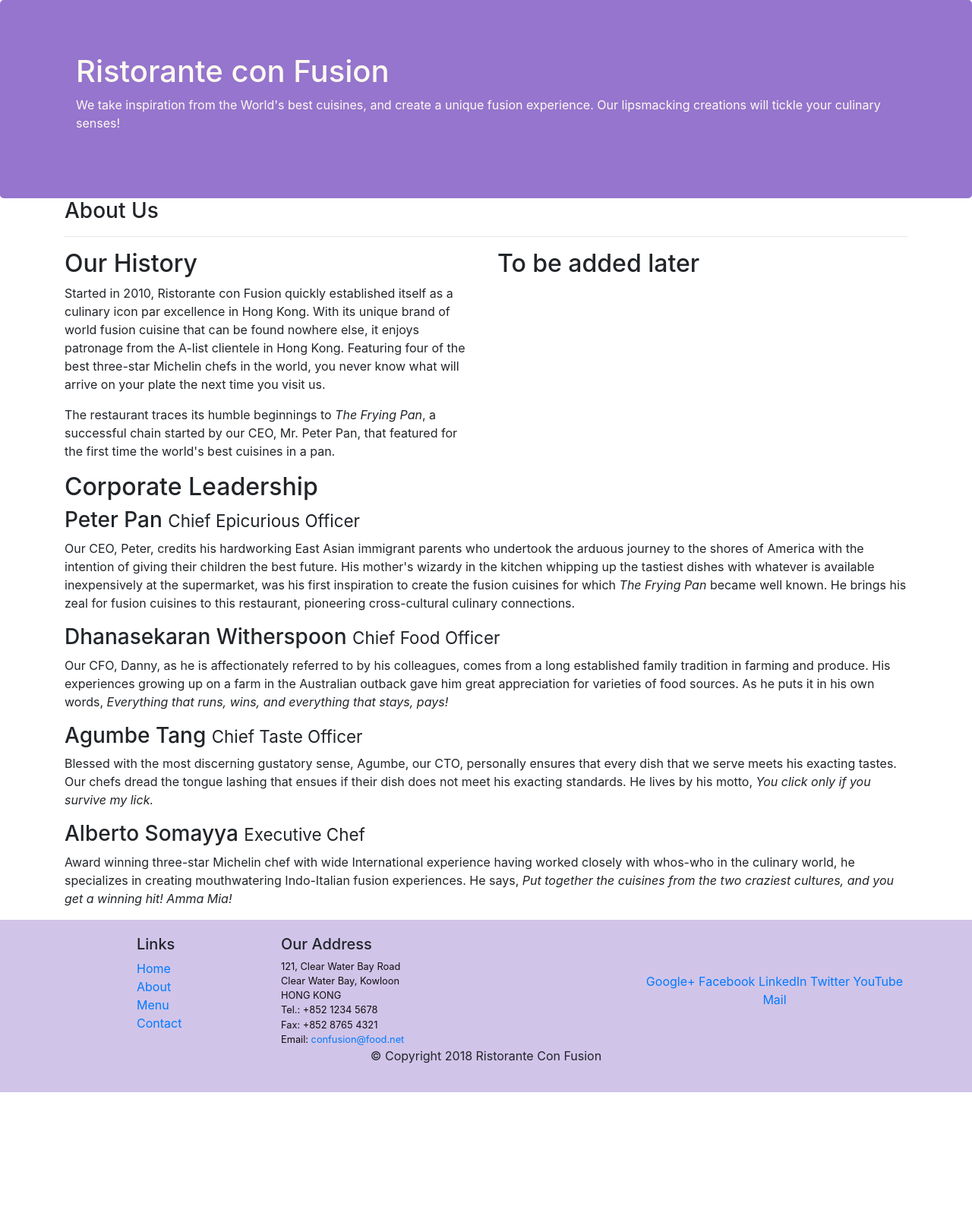
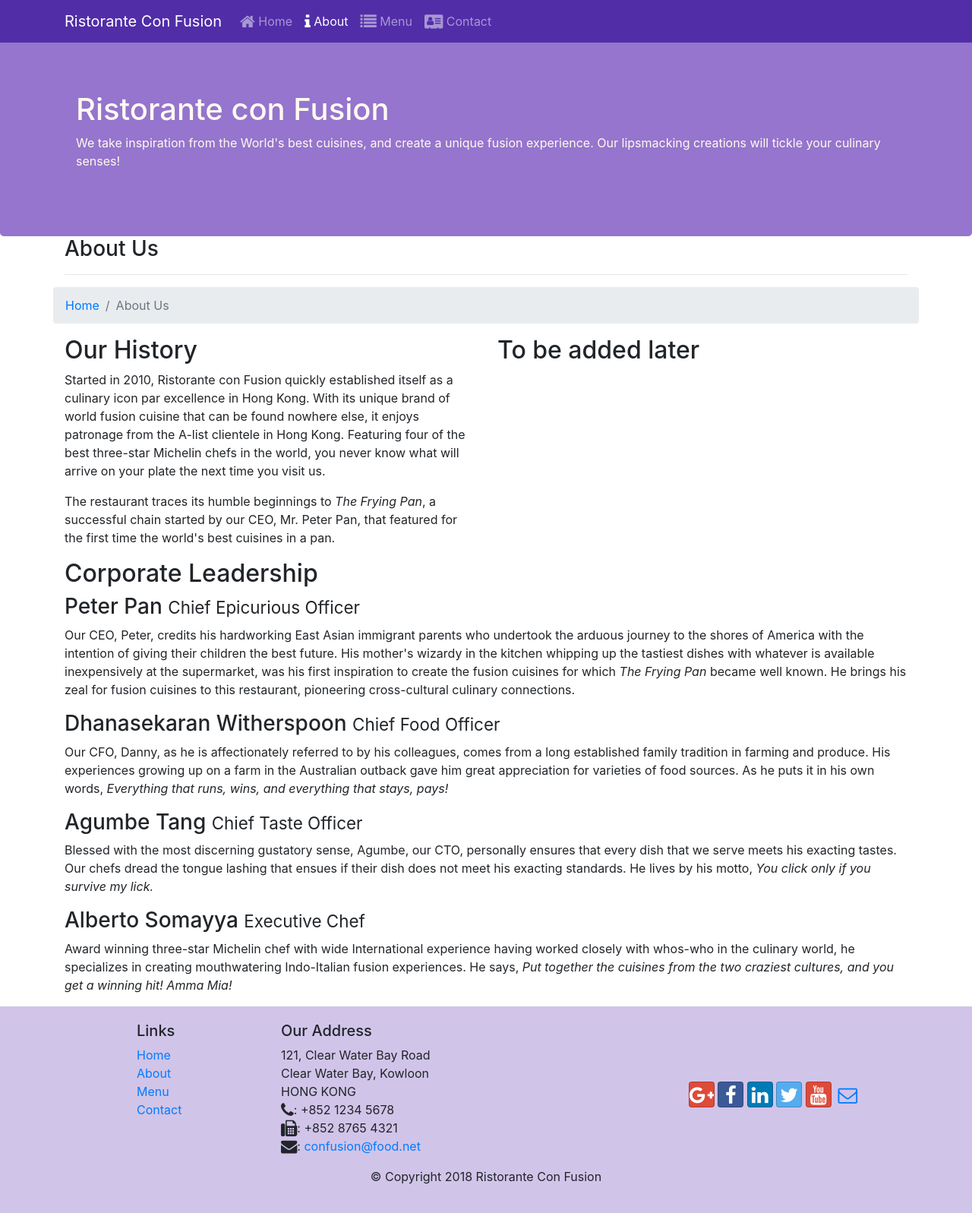
Before and after one commit to Austin17Lewis/conFusion4, a website: page aboutus.html in a window 1280 px wide. Shown: the whole page at 76% size. Before the commit the page ends 1438 px from the top, so only its background shows below. Drawn offline with nearby package versions, Linux system fonts and the light colour scheme.

Commit message:
Icon Fonts

```diff
--- a/aboutus.html
+++ b/aboutus.html
@@ -13,9 +13,28 @@
 
     <!--Custom CSS-->
     <link href="css/styles.css" rel="stylesheet">
+    <link rel="stylesheet" href="node_modules/font-awesome/css/font-awesome.min.css">
+    <link rel="stylesheet" href="node_modules/bootstrap-social/bootstrap-social.css">
 </head>
 
 <body>
+        <nav class="navbar navbar-dark navbar-expand-sm fixed-top">
+                <div class="container">
+                   <a class="navbar-brand" href="#">Ristorante Con Fusion</a>
+                   <div class="collapse navbar-collapse" id="Navbar">
+                        <ul class="navbar-nav mr-auto">
+                                <li class="nav-item"><a class="nav-link" href="./index.html"><span class="fa fa-home fa-lg"></span> Home</a></li>
+                                <li class="nav-item active"><a class="nav-link" href="#"><span class="fa fa-info fa-lg"></span> About</a></li>
+                                <li class="nav-item"><a class="nav-link" href="#"><span class="fa fa-list fa-lg"></span> Menu</a></li>
+                                <li class="nav-item"><a class="nav-link" href="#"><span class="fa fa-address-card fa-lg"></span> Contact</a></li>
+                        </ul>
+                    </div>
+                </div>
+                <button class="navbar-toggler" type="button" data-toggle="collapse" data-target="#Navbar">
+                        <span class="navbar-toggler-icon"></span>
+                    </button>
+            </nav>
+
     <header class="jumbotron">
         <div class="container">
             <div class="row row-header">
@@ -35,6 +54,10 @@
                 <h3>About Us</h3>
                 <hr>
             </div>
+            <ol class="col-12 breadcrumb">
+                    <li class="breadcrumb-item"><a href="./index.html">Home</a></li>
+                    <li class="breadcrumb-item active">About Us</li>
+                </ol>
         </div>
         <div class="row">
             <div class="co1-12 col-md-6">
@@ -98,20 +121,21 @@
                         121, Clear Water Bay Road<br>
                         Clear Water Bay, Kowloon<br>
                         HONG KONG<br>
-                        Tel.: +852 1234 5678<br>
-                        Fax: +852 8765 4321<br>
-                        Email: <a href="mailto:confusion@food.net">confusion@food.net</a>
+                        <i class="fa fa-phone fa-lg"></i>: +852 1234 5678<br>
+                      <i class="fa fa-fax fa-lg"></i>: +852 8765 4321<br>
+                      <i class="fa fa-envelope fa-lg"></i>:
+                      <a href="mailto:confusion@food.net">confusion@food.net</a>
                     </address>
                 </div>
                 <div class="col-12 col-sm-4 align-self-center">
-                    <div class="text-center">
-                        <a href="http://google.com/+">Google+</a>
-                        <a href="http://www.facebook.com/profile.php?id=">Facebook</a>
-                        <a href="http://www.linkedin.com/in/">LinkedIn</a>
-                        <a href="http://twitter.com/">Twitter</a>
-                        <a href="http://youtube.com/">YouTube</a>
-                        <a href="mailto:">Mail</a>
-                    </div>
+                        <div class="text-center">
+                                <a class="btn btn-social-icon btn-google" href="http://google.com/+"><i class="fa fa-google-plus"></i></a>
+                                <a class="btn btn-social-icon btn-facebook" href="http://www.facebook.com/profile.php?id="><i class="fa fa-facebook"></i></a>
+                                <a class="btn btn-social-icon btn-linkedin" href="http://www.linkedin.com/in/"><i class="fa fa-linkedin"></i></a>
+                                <a class="btn btn-social-icon btn-twitter" href="http://twitter.com/"><i class="fa fa-twitter"></i></a>
+                                <a class="btn btn-social-icon btn-google" href="http://youtube.com/"><i class="fa fa-youtube"></i></a>
+                                <a class="btn btn-social-icon" href="mailto:"><i class="fa fa-envelope-o"></i></a>
+                            </div>
                 </div>
             </div>
             <div class="row justify-content-center">
--- a/css/styles.css
+++ b/css/styles.css
@@ -23,8 +23,17 @@
     color:floralwhite;
 }
 
-address{
+.address{
     font-size:80%;
     margin:0px;
     color:#0f0f0f;
 }
+
+body{
+    padding:50px 0px 0px 0px;
+    z-index:0;
+}
+
+.navbar-dark {
+     background-color: #512DA8;
+}
--- a/package.json
+++ b/package.json
@@ -23,6 +23,8 @@
   "homepage": "https://github.com/Austin17Lewis/conFusion3#readme",
   "dependencies": {
     "bootstrap": "^4.0.0",
+    "bootstrap-social": "^5.1.1",
+    "font-awesome": "^4.7.0",
     "jquery": "^3.3.1",
     "popper.js": "^1.12.9"
   }
```
Also changed, not shown: index.html (+30 -11 lines), 1 other file.
